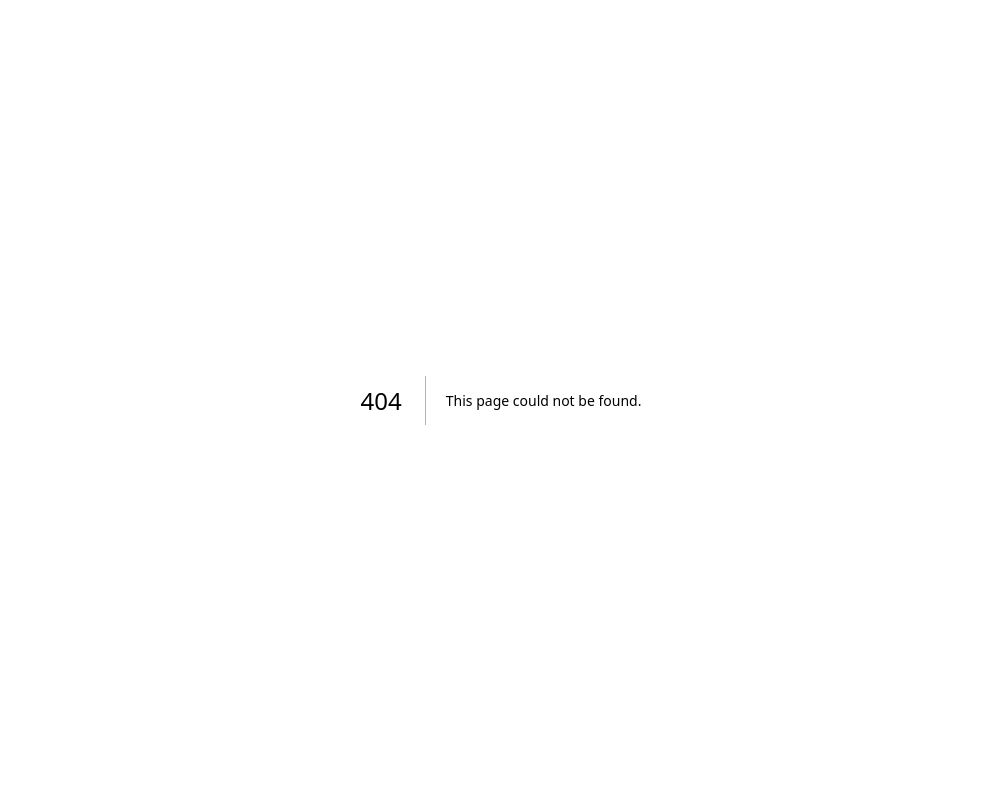
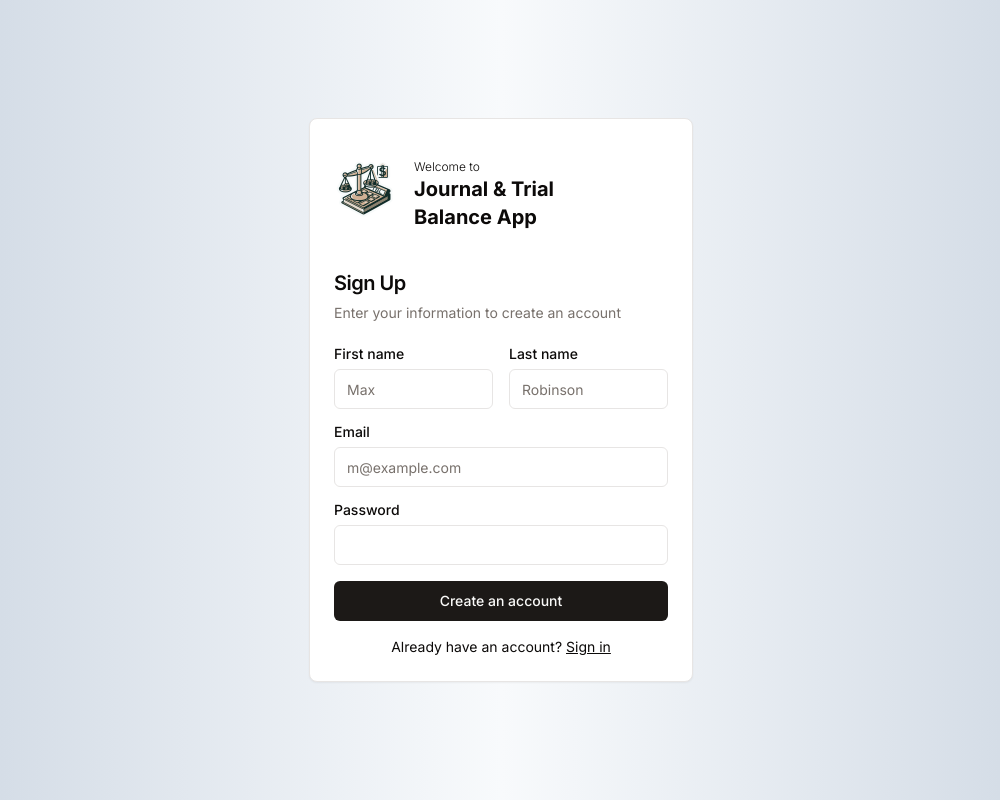
Before and after one commit to wodwiii/tbl_nextjs, a Next.js app: page /signup in a window 1280 px wide. Before the commit this address had no page. Shown: the whole page, without its empty margins (139-1139 px from the left). Built offline with nearby package versions, Linux system fonts and the light colour scheme.

Commit message:
added sign up, added delete transaction, fixed ui

```diff
--- a/src/app/Login.tsx
+++ b/src/app/Login.tsx
@@ -53,9 +53,13 @@ export function LoginForm() {
     }
   };
 
+  const signUp = () => {
+    router.push("/signup");
+  };
+
   return (
     <>
-      <Card className="w-full max-w-sm">
+      <Card className="w-full max-w-sm ">
         <form onSubmit={handleLogin}>
           <CardHeader>
             <div className="flex items-center mb-8">
@@ -66,12 +70,10 @@ export function LoginForm() {
                 <div className="text-xs font-light">
                   <p>Welcome to</p>
                 </div>
-                <p>Trial Balance Ledger App</p>
+                <p>Journal & Trial Balance App</p>
               </div>
             </div>
-            <CardTitle className="text-2xl">
-              Login
-            </CardTitle>
+            <CardTitle className="text-2xl">Login</CardTitle>
             <CardDescription>
               Enter your account below to login.
             </CardDescription>
@@ -100,9 +102,18 @@ export function LoginForm() {
             </div>
           </CardContent>
           <CardFooter>
+            <div className="flex-1">
               <Button className="w-full" type="submit">
                 Sign in
               </Button>
+              <Button
+                variant="secondary"
+                className="w-full mt-2"
+                onClick={signUp}
+              >
+                Sign up
+              </Button>
+            </div>
           </CardFooter>
         </form>
       </Card>
--- a/src/app/home/page.tsx
+++ b/src/app/home/page.tsx
@@ -1,13 +1,7 @@
 "use client";
 import Link from "next/link";
-import {
-  CircleUser,
-  Home,
-  Menu,
-  NotebookText,
-  Info,
-} from "lucide-react";
-
+import { CircleUser, Home, Menu, NotebookText, Info } from "lucide-react";
+import bg from "../../../public/bg.png";
 import logo from "../../../public/logo.png";
 import Image from "next/image";
 import { Button } from "@/components/ui/button";
@@ -28,12 +22,12 @@ export default function Dashboard() {
   const handleOpenJournal = (journal: any) => {
     router.push(`/journals/${journal}`);
   };
-  const handleLogout = () =>{
+  const handleLogout = () => {
     localStorage.removeItem("id");
-    router.push('/');
-  }
+    router.push("/");
+  };
   return (
-    <div className="grid min-h-screen w-full md:grid-cols-[220px_1fr] lg:grid-cols-[280px_1fr]">
+    <div className="grid min-h-screen w-full md:grid-cols-[220px_1fr] lg:grid-cols-[280px_1fr] bg-slate-300">
       <div className="hidden border-r bg-muted/40 md:block">
         <div className="flex h-full max-h-screen flex-col gap-2">
           <div className="flex h-14 items-center border-b px-4 lg:h-[60px] lg:px-6">
@@ -41,7 +35,7 @@ export default function Dashboard() {
               <Image src={logo} alt={""} />
             </div>
             <Link href="/" className="flex items-center gap-2 font-semibold">
-              <span className="ml-2">Trial Balance Ledger</span>
+              <span className="ml-2">Journal & Trial Balance</span>
             </Link>
           </div>
           <div className="flex-1">
@@ -58,7 +52,7 @@ export default function Dashboard() {
                 className="flex mt-2 items-center gap-3 rounded-lg px-3 py-2 text-muted-foreground transition-all hover:text-primary"
               >
                 <NotebookText className="h-4 w-4" />
-                Ledgers
+                Trial Balance
               </Link>
               <Link
                 href="#"
@@ -104,7 +98,7 @@ export default function Dashboard() {
                   className="mx-[-0.65rem] flex items-center gap-4 rounded-xl px-3 py-2 text-muted-foreground hover:text-foreground"
                 >
                   <NotebookText className="h-5 w-5" />
-                  Ledgers
+                  Trial Balance
                 </Link>
                 <Link
                   href="#"
@@ -133,12 +127,14 @@ export default function Dashboard() {
                 <DropdownMenuSeparator />
                 <DropdownMenuItem>Settings</DropdownMenuItem>
                 <DropdownMenuSeparator />
-                <DropdownMenuItem onClick={handleLogout}>Logout</DropdownMenuItem>
+                <DropdownMenuItem onClick={handleLogout}>
+                  Logout
+                </DropdownMenuItem>
               </DropdownMenuContent>
             </DropdownMenu>
           </div>
         </header>
-        <main className="flex flex-1 flex-col gap-4 p-4 lg:gap-6 lg:p-6">
+        <main className="flex flex-1 flex-col gap-4 p-4 lg:gap-6 lg:p-6 bg-gradient-to-l from-slate-200 via-slate-50 to-slate-200">
             <div className="flex items-center">
               <h1 className="text-lg font-semibold md:text-2xl">Home</h1>
             </div>
--- a/src/app/journals/[journal]/JournalContent.tsx
+++ b/src/app/journals/[journal]/JournalContent.tsx
@@ -217,6 +217,30 @@ export function JournalTable({ journal }: { journal: Journal | null}) {
     }
   };
 
+  const handleDelete = (transactionId: string) => {
+    fetch(
+      `https://tbl-nodeserver.vercel.app/api/journals/entries/${transactionId}`,
+      {
+        method: "DELETE",
+        headers: {
+          "Content-Type": "application/json",
+        }
+      }
+    )
+    .then((response) => {
+      if (!response.ok) {
+        throw new Error("Failed to delete transaction");
+      }
+      return response.json();
+    })
+    .then((data) => {
+      console.log("Transaction deleted successfully:", data);
+    })
+    .catch((error) => {
+      console.error("Error deleting transaction:", error);
+    });
+  };
+
   return (
     <div className="relative mb-24">
       <Dialog>
@@ -339,6 +363,9 @@ export function JournalTable({ journal }: { journal: Journal | null}) {
                         </div>
                         <DialogFooter>
                           <DialogClose>
+                            <Button variant="destructive" onClick={() => handleDelete(transaction._id)}>
+                              Delete
+                            </Button>
                             <Button
                               onClick={() => handleEditRow(transaction._id)}
                             >
--- a/src/app/journals/[journal]/page.tsx
+++ b/src/app/journals/[journal]/page.tsx
@@ -39,7 +39,7 @@ interface Journal {
   entries: Entry[];
 }
 
-const Journal = ({ params }:any) => {
+const Journal = ({ params }: any) => {
   const journalId = params.journal;
   const [selectedJournal, setSelectedJournal] = useState(null);
   const [isLoading, setIsLoading] = useState(true);
@@ -49,8 +49,17 @@ const Journal = ({ params }:any) => {
       try {
         const owner = localStorage.getItem("id");
         const loadedJournals = await loadJournals(owner);
-          console.log("Loaded Journal:", loadedJournals.filter((item: { _id: any; })=> item._id === journalId)[0]);
-          setSelectedJournal(loadedJournals.filter((item: { _id: any; })=> item._id === journalId)[0]);
+        console.log(
+          "Loaded Journal:",
+          loadedJournals.filter(
+            (item: { _id: any }) => item._id === journalId
+          )[0]
+        );
+        setSelectedJournal(
+          loadedJournals.filter(
+            (item: { _id: any }) => item._id === journalId
+          )[0]
+        );
         setIsLoading(false);
       } catch (error) {
         console.error("Error loading journals:", error);
@@ -58,13 +67,13 @@ const Journal = ({ params }:any) => {
     };
     fetchJournals();
   }, []);
-    const handleLogout = () =>{
+  const handleLogout = () => {
     localStorage.removeItem("id");
-      router.push('/');
-    }
+    router.push("/");
+  };
 
   return (
-      <div className="grid min-h-screen w-full md:grid-cols-[220px_1fr] lg:grid-cols-[280px_1fr]">
+    <div className="grid min-h-screen w-full md:grid-cols-[220px_1fr] lg:grid-cols-[280px_1fr] bg-slate-300">
       <div className="hidden border-r bg-muted/40 md:block">
         <div className="flex h-full max-h-screen flex-col gap-2">
           <div className="flex h-14 items-center border-b px-4 lg:h-[60px] lg:px-6">
@@ -72,7 +81,7 @@ const Journal = ({ params }:any) => {
               <div className="w-12 rounded ">
                 <Image src={logo} alt={""} />
               </div>
-              <span className="">Trial Balance Ledger</span>
+              <span className="">Journal & Trial Balance</span>
             </Link>
           </div>
           <div className="flex-1">
@@ -89,7 +98,7 @@ const Journal = ({ params }:any) => {
                 className="flex mt-2 items-center gap-3 rounded-lg px-3 py-2 text-muted-foreground transition-all hover:text-primary"
               >
                 <NotebookText className="h-4 w-4" />
-                Ledgers
+                Trial Balance
               </Link>
               <Link
                 href="#"
@@ -135,7 +144,7 @@ const Journal = ({ params }:any) => {
                   className="mx-[-0.65rem] flex items-center gap-4 rounded-xl px-3 py-2 text-muted-foreground hover:text-foreground"
                 >
                   <NotebookText className="h-5 w-5" />
-                  Ledgers
+                  Trial Balance
                 </Link>
                 <Link
                   href="#"
@@ -164,12 +173,14 @@ const Journal = ({ params }:any) => {
                 <DropdownMenuSeparator />
                 <DropdownMenuItem>Settings</DropdownMenuItem>
                 <DropdownMenuSeparator />
-                <DropdownMenuItem onClick={handleLogout}>Logout</DropdownMenuItem>
+                <DropdownMenuItem onClick={handleLogout}>
+                  Logout
+                </DropdownMenuItem>
               </DropdownMenuContent>
             </DropdownMenu>
           </div>
         </header>
-        <main className="flex flex-1 flex-col gap-4 p-4 lg:gap-6 lg:p-6">
+        <main className="flex flex-1 flex-col gap-4 p-4 lg:gap-6 lg:p-6 bg-gradient-to-l from-slate-200 via-slate-50 to-slate-200">
           <div className="flex items-center">
             <h1 className="text-lg font-semibold md:text-2xl">Journal</h1>
           </div>
--- a/src/app/layout.tsx
+++ b/src/app/layout.tsx
@@ -20,7 +20,7 @@ export default function RootLayout({
     <html lang="en">
       <body className={inter.className}><ThemeProvider
             attribute="class"
-            defaultTheme="dark"
+            defaultTheme="light"
             enableSystem
             disableTransitionOnChange
           >
--- a/src/app/ledgers/[ledger]/page.tsx
+++ b/src/app/ledgers/[ledger]/page.tsx
@@ -50,7 +50,7 @@ const Journal = ({ params }:any) => {
 
     return (
 
-      <div className="grid min-h-screen w-full md:grid-cols-[220px_1fr] lg:grid-cols-[280px_1fr]">
+      <div className="grid min-h-screen w-full md:grid-cols-[220px_1fr] lg:grid-cols-[280px_1fr] bg-slate-300">
       <div className="hidden border-r bg-muted/40 md:block">
         <div className="flex h-full max-h-screen flex-col gap-2">
           <div className="flex h-14 items-center border-b px-4 lg:h-[60px] lg:px-6">
@@ -58,7 +58,7 @@ const Journal = ({ params }:any) => {
               <div className="w-12 rounded ">
                 <Image src={logo} alt={""} />
               </div>
-              <span className="">Trial Balance Ledger</span>
+              <span className="">Journal & Trial Balance</span>
             </Link>
           </div>
           <div className="flex-1">
@@ -75,7 +75,7 @@ const Journal = ({ params }:any) => {
                 className="flex mt-2 items-center gap-3 rounded-lg px-3 py-2 text-muted-foreground transition-all hover:text-primary"
               >
                 <NotebookText className="h-4 w-4" />
-                Ledgers
+                Trial Balance
               </Link>
               <Link
                 href="#"
@@ -121,7 +121,7 @@ const Journal = ({ params }:any) => {
                   className="mx-[-0.65rem] flex items-center gap-4 rounded-xl px-3 py-2 text-muted-foreground hover:text-foreground"
                 >
                   <NotebookText className="h-5 w-5" />
-                  Ledgers
+                  Trial Balance
                 </Link>
                 <Link
                   href="#"
@@ -155,7 +155,7 @@ const Journal = ({ params }:any) => {
             </DropdownMenu>
           </div>
         </header>
-        <main className="flex flex-1 flex-col gap-4 p-4 lg:gap-6 lg:p-6">
+        <main className="flex flex-1 flex-col gap-4 p-4 lg:gap-6 lg:p-6 bg-gradient-to-l from-slate-200 via-slate-50 to-slate-200">
           <div className="flex items-center">
             <h1 className="text-lg font-semibold md:text-2xl">Trial Balance</h1>
           </div>
--- a/src/app/ledgers/page.tsx
+++ b/src/app/ledgers/page.tsx
@@ -34,7 +34,7 @@ export default function Ledger() {
     router.push('/');
   }
   return (
-    <div className="grid min-h-screen w-full md:grid-cols-[220px_1fr] lg:grid-cols-[280px_1fr]">
+    <div className="grid min-h-screen w-full md:grid-cols-[220px_1fr] lg:grid-cols-[280px_1fr] bg-slate-300">
       <div className="hidden border-r bg-muted/40 md:block">
         <div className="flex h-full max-h-screen flex-col gap-2">
           <div className="flex h-14 items-center border-b px-4 lg:h-[60px] lg:px-6">
@@ -42,7 +42,7 @@ export default function Ledger() {
                 <div className="w-12 rounded ">
                 <Image src={logo} alt={""} />
               </div>
-              <span className="">Trial Balance Ledger</span>
+              <span className="">Journal & Trial Balance</span>
             </Link>
           </div>
           <div className="flex-1">
@@ -59,7 +59,7 @@ export default function Ledger() {
                 className="flex mt-2 items-center gap-3 rounded-lg px-3 py-2 text-muted-foreground transition-all hover:text-primary"
               >
                 <NotebookText className="h-4 w-4" />
-                Ledgers
+                Trial Balance
               </Link>
               <Link
                 href="#"
@@ -105,7 +105,7 @@ export default function Ledger() {
                   className="mx-[-0.65rem] flex items-center gap-4 rounded-xl px-3 py-2 text-muted-foreground hover:text-foreground"
                 >
                   <NotebookText className="h-5 w-5" />
-                  Ledgers
+                  Trial Balance
                 </Link>
                 <Link
                   href="#"
@@ -139,9 +139,9 @@ export default function Ledger() {
             </DropdownMenu>
           </div>
         </header>
-        <main className="flex flex-1 flex-col gap-4 p-4 lg:gap-6 lg:p-6">
+        <main className="flex flex-1 flex-col gap-4 p-4 lg:gap-6 lg:p-6 bg-gradient-to-l from-slate-200 via-slate-50 to-slate-200">
           <div className="flex items-center">
-            <h1 className="text-lg font-semibold md:text-2xl">Ledgers</h1>
+            <h1 className="text-lg font-semibold md:text-2xl">Trial Balance</h1>
           </div>
           <div className="flex flex-1 items-center justify-center rounded-lg border border-dashed shadow-sm">
             <div className="items-center gap-1 text-center">
--- a/src/app/page.tsx
+++ b/src/app/page.tsx
@@ -12,9 +12,10 @@ export default function Home() {
     router.push('/home');
   }
   return (
-    <main className="h-screen flex items-center justify-center px-4">
+    <main className="h-screen flex items-center justify-center px-4 bg-gradient-to-l from-slate-300 via-slate-50 to-slate-300">
       <Toaster/>
       <LoginForm/>
+
     </main>
   );
 }
--- /dev/null
+++ b/src/app/signup/page.tsx
@@ -0,0 +1,116 @@
+"use client"
+import Link from "next/link"
+import { useState } from "react"; // Import useState hook
+import { Button } from "@/components/ui/button"
+import {
+  Card,
+  CardContent,
+  CardDescription,
+  CardHeader,
+  CardTitle,
+} from "@/components/ui/card"
+import { Input } from "@/components/ui/input"
+import { Label } from "@/components/ui/label"
+import logo from "../../../public/logo.png";
+import Image from "next/image";
+import { useRouter } from "next/navigation";
+
+export default function SignUpForm() {
+    const router = useRouter();
+  const [formData, setFormData] = useState({
+    firstName: "",
+    lastName: "",
+    email: "",
+    password: ""
+  });
+
+  const handleInputChange = (e:any) => {
+    const { id, value } = e.target;
+    setFormData(prevState => ({
+      ...prevState,
+      [id]: value
+    }));
+  };
+
+  const handleSignUp = async () => {
+    try {
+      const response = await fetch('https://tbl-nodeserver.vercel.app/signup', {
+        method: 'POST',
+        headers: {
+          'Content-Type': 'application/json',
+        },
+        body: JSON.stringify(formData),
+      });
+      console.log(formData);
+      if (!response.ok) {
+        throw new Error('Failed to sign up');
+      }
+      const data = await response.json();
+      console.log('Sign up successful:', data);
+      router.push('/');
+    } catch (error:any) {
+      console.error('Error signing up:', error.message);
+    }
+  };
+
+  return (
+    <div className="h-screen flex items-center justify-center px-4 bg-gradient-to-l from-slate-300 via-slate-50 to-slate-300">
+        <Card className="mx-auto max-w-sm">
+          <CardHeader>
+            <div className="flex items-center mb-8">
+              <div className="w-16 rounded">
+                <Image src={logo} alt={""} />
+              </div>
+              <div className="font-bold text-xl mt-4 ml-4 max-w-[150px]">
+                <div className="text-xs font-light">
+                  <p>Welcome to</p>
+                </div>
+                <p>Journal & Trial Balance App</p>
+              </div>
+            </div>
+            <CardTitle className="text-xl">Sign Up</CardTitle>
+            <CardDescription>
+              Enter your information to create an account
+            </CardDescription>
+          </CardHeader>
+          <CardContent>
+            <div className="grid gap-4">
+              <div className="grid grid-cols-2 gap-4">
+                <div className="grid gap-2">
+                  <Label htmlFor="firstName">First name</Label>
+                  <Input id="firstName" placeholder="Max" required onChange={handleInputChange} />
+                </div>
+                <div className="grid gap-2">
+                  <Label htmlFor="lastName">Last name</Label>
+                  <Input id="lastName" placeholder="Robinson" required onChange={handleInputChange} />
+                </div>
+              </div>
+              <div className="grid gap-2">
+                <Label htmlFor="email">Email</Label>
+                <Input
+                  id="email"
+                  type="email"
+                  placeholder="m@example.com"
+                  required
+                  onChange={handleInputChange}
+                />
+              </div>
+              <div className="grid gap-2">
+                <Label htmlFor="password">Password</Label>
+                <Input id="password" type="password" required onChange={handleInputChange} />
+              </div>
+              <Button onClick={handleSignUp} className="w-full">
+                Create an account
+              </Button>
+            </div>
+            <div className="mt-4 text-center text-sm">
+              Already have an account?{" "}
+              <Link href="/" className="underline">
+                Sign in
+              </Link>
+            </div>
+          </CardContent>
+        </Card>
+    </div>
+  );
+}
```
Also changed, not shown: public/bg.png (added). Lines whose indentation alone changed are shown as unchanged.
